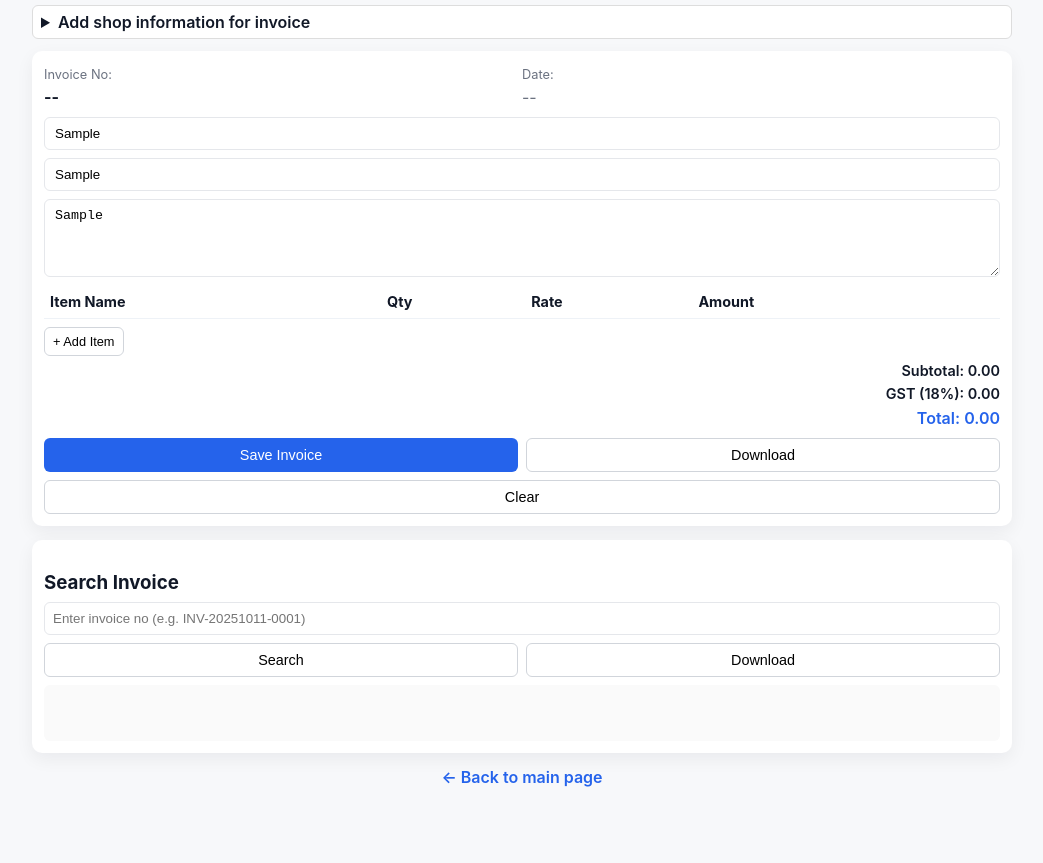
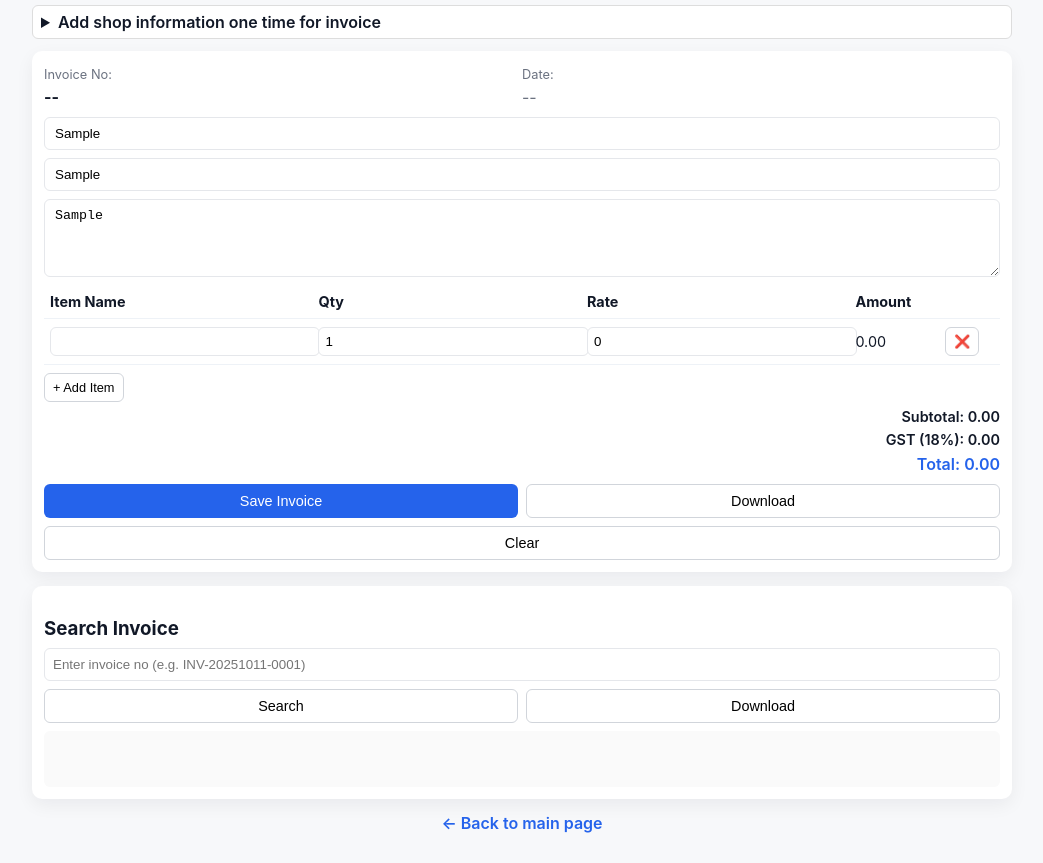
Before and after one commit to dasdipayan03/India-Inventory-Management, a website: page public/invoice.html in a window 1280 px wide. Both pictures are taken after typing "Sample", "Sample", "Sample" into the empty fields and a click on the button "+ Add Item". Shown: the part 57-920 px from the top of the page, without its empty margins (118-1161 px from the left). Before the commit the page ends 874 px from the top, so only its background shows below. Drawn offline with Linux system fonts and the light colour scheme.

Commit message:
Update invoice.html

```diff
--- a/public/invoice.html
+++ b/public/invoice.html
@@ -282,7 +282,7 @@
             </div>
             <div class="right gst-box">
                 <details style="background:#fff;padding:6px 8px;border-radius:6px;border:1px solid #ddd;">
-                    <summary style="cursor:pointer;font-weight:600;"> Add shop information for invoice</summary>
+                    <summary style="cursor:pointer;font-weight:600;">Add shop information one time for invoice</summary>
                     <div style="margin-top:6px;display:flex;flex-wrap:wrap;gap:6px;">
                         <input id="shopName" type="text" placeholder="Shop Name" />
                         <input id="shopAddress" type="text" placeholder="Shop Address" />
@@ -433,14 +433,14 @@
                 alert(j.success ? 'Shop info saved!' : 'Error saving shop info');
             };
 
-            function addItemRow(item = { description: '', quantity: 1, rate: }) {
+            function addItemRow(item = { description: '', quantity: 1, rate: 0 }) {
                 const tr = document.createElement('tr');
                 tr.innerHTML = `
           <td><input value="${item.description}"></td>
           <td><input type="number" step="0.001" min="0" value="${item.quantity}"></td>
           <td><input type="number" step="0.01" min="0" value="${item.rate}"></td>
           <td>0.00</td>
-          <td><button class="btn small">Remove</button></td>`;
+          <td><button class="btn small">❌</button></td>`;
                 itemsTbody.appendChild(tr);
                 const qty = tr.children[1].querySelector('input'),
                     rate = tr.children[2].querySelector('input'),
```
